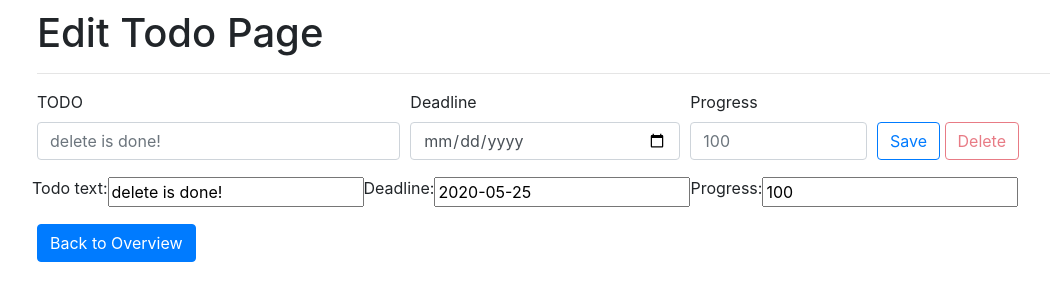
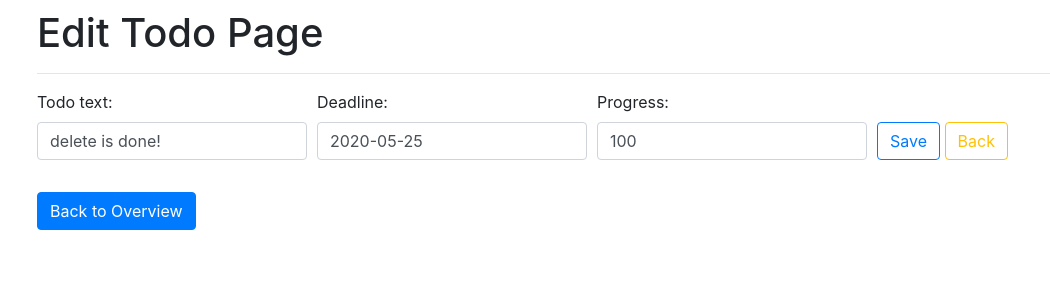
Before and after one commit to GeriVlad/PPSkSys_Aufgabe1, a Django app: page /todo_tracker/edittodo/13/ in a window 1280 px wide. Shown: the part 56-357 px from the top of the page, without its empty margins (48-1098 px from the left). Run offline with Django 3.2, Linux system fonts and the light colour scheme; data comes from the database, SQL or seed files in the repository; both versions use the stored data as it was after the commit; some libraries are stand-ins or nearby versions.

Commit message:
form formatting done

```diff
--- a/todo_django/todo_tracker/forms.py
+++ b/todo_django/todo_tracker/forms.py
@@ -1,7 +1,14 @@
-from django.forms import ModelForm
+from django import forms
 from .models import Todo
 
-class TodoForm(ModelForm):
+class TodoForm(forms.ModelForm):
     class Meta:
         model = Todo
-        fields = '__all__'
+        fields = ('todo_text', 'deadline', 'progress')
+
+        widgets = {
+
+            'todo_text': forms.TextInput(attrs={'class': 'form-control', 'placeholder': 'Text (less than 160 symbols)'}),
+            'deadline': forms.DateInput(attrs={'class': 'form-control'}),
+            'progress': forms.NumberInput(attrs={'class': 'form-control'}),
+        }
--- a/todo_django/todo_tracker/models.py
+++ b/todo_django/todo_tracker/models.py
@@ -1,12 +1,13 @@
 from django.db import models
 from datetime import date
+from django.core.validators import MaxValueValidator
 
 # Create your models here.
 
 class Todo(models.Model):
     todo_text = models.CharField(max_length=160)
     deadline = models.DateField(default=date.today, null=True)
-    progress = models.IntegerField(default=0, null=True)
+    progress = models.PositiveIntegerField(default=0, validators=[MaxValueValidator(100)], null=True)
 
     def __str__(self):
         return self.todo_text
--- a/todo_django/todo_tracker/templates/todo_tracker/edittodo.html
+++ b/todo_django/todo_tracker/templates/todo_tracker/edittodo.html
@@ -10,33 +10,19 @@
   <form action="" method="POST">
     <div class="form-row align-items-center">
 
-      <!-- for TODO text -->
-      <div class="form-group col-md-4">
-        <label for="textField">TODO </label>
-        <input type="text" class="form-control" id="textField" placeholder="{{todo.todo_text}}">
+      {% csrf_token %}
+      {% for field in form %}
+      <div class="form-group col-md-3">
+        {{field.label_tag}}
+        {{field}}
       </div>
-
-      <!-- for TODO Deadline -->
-      <div class="form-group col-md-3">
-        <label for="deadline">Deadline</label>
-        <input type="date" class="form-control" id="deadline" placeholder="{{todo.deadline}}">
-      </div>
-
-      <!-- for TODO Progress -->
-      <div class="form-group col-md-2">
-        <label for="percentage">Progress</label>
-        <input type="number" class="form-control" id="percentage" placeholder="{{todo.progress}}">
-      </div>
+      {% endfor %}
 
       <!-- Buttons to Save or Delete -->
       <div class="col-md-3">
         <button type="submit" class="btn btn-outline-primary mt-md-3">Save</button>
-        <button type="delete" class="btn btn-outline-danger mt-md-3" title="Delete to be..." disabled>Delete</button>
+        <a href="{% url 'overview' %}" class="btn btn-outline-warning mt-md-3" role="button">Back</a>
       </div>
-
-      {% csrf_token %}
-      {{form}}
-
     </div>
   </form>
 
--- a/todo_django/todo_tracker/views.py
+++ b/todo_django/todo_tracker/views.py
@@ -1,5 +1,5 @@
 from django.shortcuts import render, redirect
-from django.http import HttpResponse
+# from django.http import HttpResponse
 
 # Create your views here.
 from .models import *
@@ -35,7 +35,6 @@ def edittodo(request, pk):
     return render(request, 'todo_tracker/edittodo.html', context)
 
 def newtodo(request):
-
     form = TodoForm()
     if request.method == 'POST':
         form = TodoForm(request.POST)
```
Also changed, not shown: todo_django/todo_tracker/templates/todo_tracker/newtodo.html (+7 -23 lines), todo_django/db.sqlite3.
